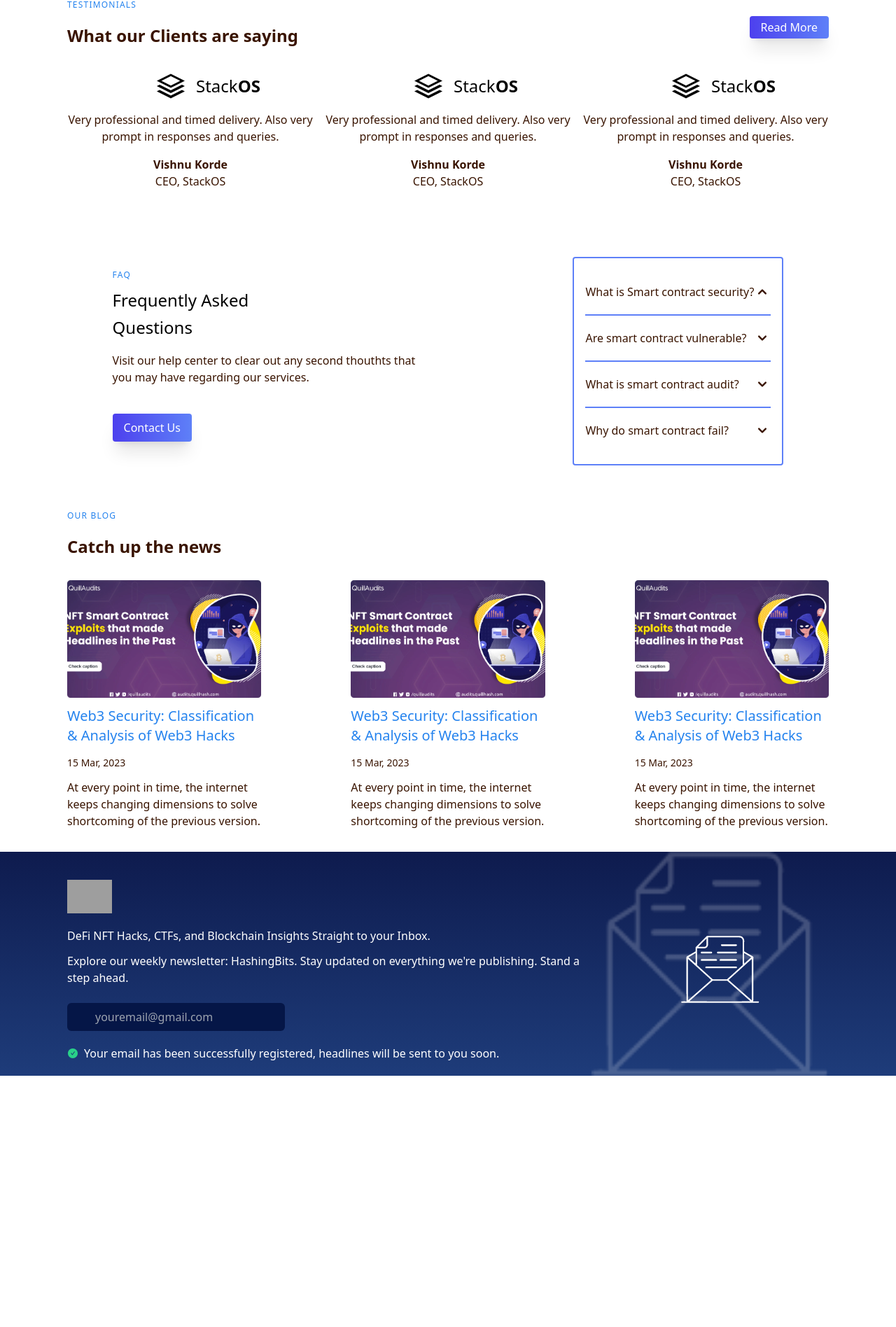
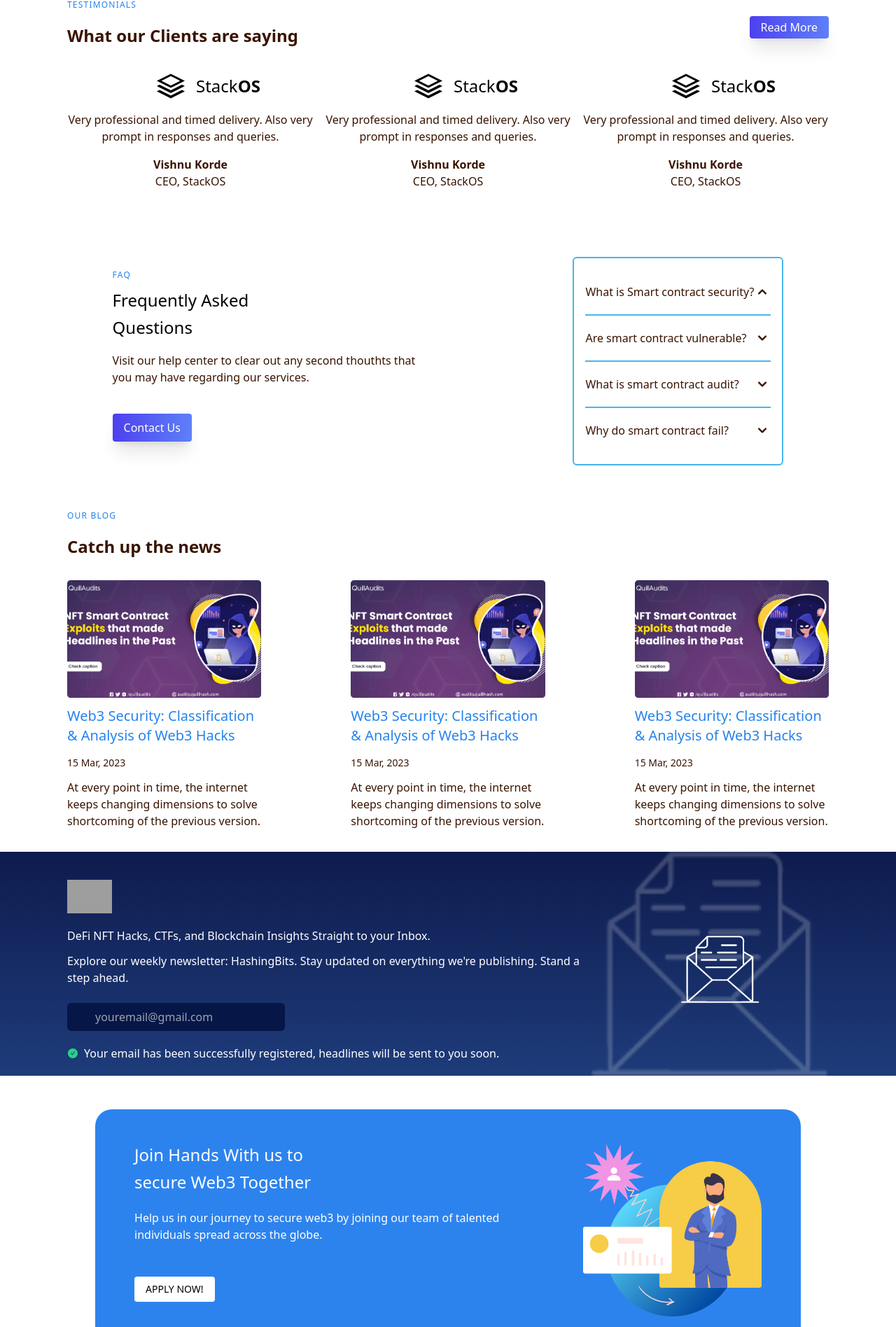
Before and after one commit to mousumiaktar/quillautits-task, a React (Create React App) app: page / in a window 1280 px wide. Shown: the part 4069-5965 px from the top of the page at 70% size. Before the commit the page ends 5654 px from the top, so only its background shows below. Built offline with nearby package versions, Linux system fonts and the light colour scheme; grey boxes are pictures that could not be loaded.

Commit message:
web3 page added

```diff
--- a/src/components/Home/Home.js
+++ b/src/components/Home/Home.js
@@ -11,6 +11,7 @@ import Services from './services/Services';
 import ServicesThree from './services/ServicesThree';
 import ServicesTwo from './services/ServicesTwo';
 import Testimonial from './testimonial/Testimonial';
+import Web3Banner from './web3Banner/Web3Banner';
 import WhyAudit from './whyAudit/WhyAudit';
 
 
@@ -30,6 +31,7 @@ const Home = () => {
             <Questions />
             <News />
             <HashingBits />
+            <Web3Banner />
         </div>
     );
 };
--- a/src/components/Home/questions/Questions.js
+++ b/src/components/Home/questions/Questions.js
@@ -19,21 +19,21 @@ const Questions = () => {
             </div>
 
 
-            <div id="accordion-flush" data-accordion="collapse" data-active-classes="bg-white dark:bg-gray-900 text-gray-900 dark:text-white" data-inactive-classes="text-gray-500 dark:text-gray-400" className='border-2 border-[#5E80F8] p-4 rounded'>
+            <div id="accordion-flush" data-accordion="collapse" data-active-classes="bg-white dark:bg-gray-900 text-gray-900 dark:text-white" data-inactive-classes="text-gray-500 dark:text-gray-400" className='border-2 border-[#48B5EE] p-4 rounded-md'>
                 <h2 id="accordion-flush-heading-1">
-                    <button type="button" class="flex items-center justify-between w-full py-5 font-medium text-left text-[#391400] border-b-2 border-[#5E80F8] dark:border-gray-700 dark:text-gray-400" data-accordion-target="#accordion-flush-body-1" aria-expanded="true" aria-controls="accordion-flush-body-1">
+                    <button type="button" class="flex items-center justify-between w-full py-5 font-medium text-left text-[#391400] border-b-2 border-[#48B5EE] dark:border-gray-700 dark:text-gray-400" data-accordion-target="#accordion-flush-body-1" aria-expanded="true" aria-controls="accordion-flush-body-1">
                         <span>What is Smart contract security?</span>
                         <svg data-accordion-icon class="w-6 h-6 rotate-180 shrink-0" fill="currentColor" viewBox="0 0 20 20" xmlns="http://www.w3.org/2000/svg"><path fill-rule="evenodd" d="M5.293 7.293a1 1 0 011.414 0L10 10.586l3.293-3.293a1 1 0 111.414 1.414l-4 4a1 1 0 01-1.414 0l-4-4a1 1 0 010-1.414z" clip-rule="evenodd"></path></svg>
                     </button>
                 </h2>
                 <div id="accordion-flush-body-1" class="hidden" aria-labelledby="accordion-flush-heading-1">
-                    <div class="py-5 font-light border-b-2 border-[#5E80F8] dark:border-gray-700">
+                    <div class="py-5 font-light border-b-2 border-[#48B5EE] dark:border-gray-700">
                         <p class="mb-2 text-gray-500 dark:text-gray-400">Flowbite is an open-source library of interactive components built on top of Tailwind CSS including buttons, dropdowns, modals, navbars, and more.</p>
                         <p class="text-gray-500 dark:text-gray-400">Check out this guide to learn how to <a href="/docs/getting-started/introduction/" class="text-blue-600 dark:text-blue-500 hover:underline">get started</a> and start developing websites even faster with components on top of Tailwind CSS.</p>
                     </div>
                 </div>
                 <h2 id="accordion-flush-heading-2">
-                    <button type="button" class="flex items-center justify-between w-full py-5 font-medium text-left text-[#391400] border-b-2 border-[#5E80F8] dark:border-gray-700 dark:text-gray-400" data-accordion-target="#accordion-flush-body-2" aria-expanded="false" aria-controls="accordion-flush-body-2">
+                    <button type="button" class="flex items-center justify-between w-full py-5 font-medium text-left text-[#391400] border-b-2 border-[#48B5EE] dark:border-gray-700 dark:text-gray-400" data-accordion-target="#accordion-flush-body-2" aria-expanded="false" aria-controls="accordion-flush-body-2">
                         <span>Are smart contract vulnerable?</span>
                         <svg data-accordion-icon class="w-6 h-6 shrink-0" fill="currentColor" viewBox="0 0 20 20" xmlns="http://www.w3.org/2000/svg"><path fill-rule="evenodd" d="M5.293 7.293a1 1 0 011.414 0L10 10.586l3.293-3.293a1 1 0 111.414 1.414l-4 4a1 1 0 01-1.414 0l-4-4a1 1 0 010-1.414z" clip-rule="evenodd"></path></svg>
                     </button>
@@ -45,7 +45,7 @@ const Questions = () => {
                     </div>
                 </div>
                 <h2 id="accordion-flush-heading-3">
-                    <button type="button" class="flex items-center justify-between w-full py-5 font-medium text-left text-[#391400] border-b-2 border-[#5E80F8] dark:border-gray-700 dark:text-gray-400" data-accordion-target="#accordion-flush-body-3" aria-expanded="false" aria-controls="accordion-flush-body-3">
+                    <button type="button" class="flex items-center justify-between w-full py-5 font-medium text-left text-[#391400] border-b-2 border-[#48B5EE] dark:border-gray-700 dark:text-gray-400" data-accordion-target="#accordion-flush-body-3" aria-expanded="false" aria-controls="accordion-flush-body-3">
                         <span>What is smart contract audit?</span>
                         <svg data-accordion-icon class="w-6 h-6 shrink-0" fill="currentColor" viewBox="0 0 20 20" xmlns="http://www.w3.org/2000/svg"><path fill-rule="evenodd" d="M5.293 7.293a1 1 0 011.414 0L10 10.586l3.293-3.293a1 1 0 111.414 1.414l-4 4a1 1 0 01-1.414 0l-4-4a1 1 0 010-1.414z" clip-rule="evenodd"></path></svg>
                     </button>
--- /dev/null
+++ b/src/components/Home/web3Banner/Web3Banner.js
@@ -0,0 +1,24 @@
+import React from 'react';
+import web3img from '../../../images/web3/web3.png';
+
+const Web3Banner = () => {
+    return (
+        <div className='md:mx-24'>
+            <div className='bg-[#2D83EE] md:flex items-center justify-around py-10 px-2 rounded-3xl md:mx-10 gap-4'>
+                <div>
+                    <div className='text-2xl text-white leading-relaxed'>
+                        <h2>Join Hands With us to</h2>
+                        <h2>secure Web3 Together</h2>
+                    </div>
+                    <p className='mt-5 text-white'>Help us in our journey to secure web3 by joining our team of talented <br /> individuals spread across the globe.</p>
+                    <button className="mt-12 mb-4 p-2 px-4 shadow-x text-sm bg-white rounded cursor-pointer">APPLY NOW!</button>
+                </div>
+                <div>
+                    <img className='h-64' src={web3img} alt="" />
+                </div>
+            </div>
+        </div>
+    );
+};
+
+export default Web3Banner;
```
Also changed, not shown: src/images/web3/web3.png (added).
